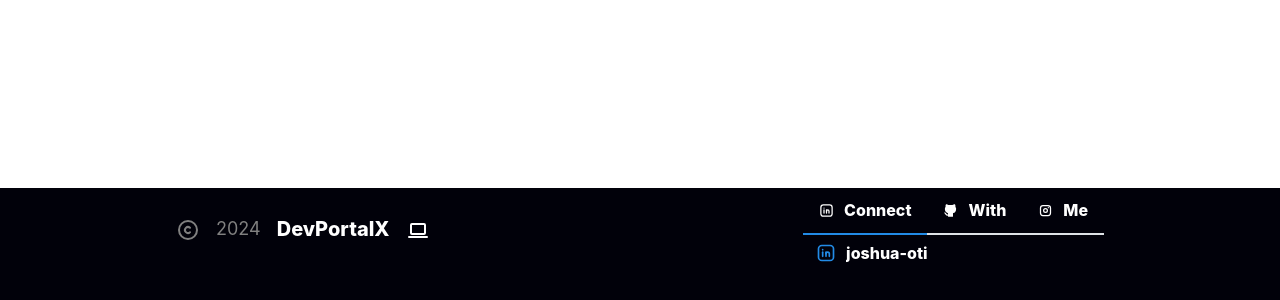
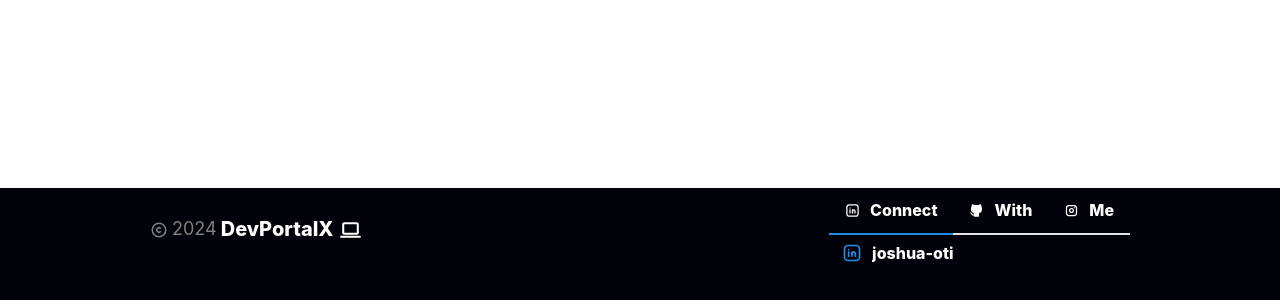
Before and after one commit to joshoti/DevPortalX, a React (Create React App) app: page / in a window 1280 px wide. Shown: the part 1373-1673 px from the top of the page. Built offline with nearby package versions, Linux system fonts and the light colour scheme.

Commit message:
Spread the footer across the full width. Added 150px padding

```diff
--- a/src/app/components/Footer/Footer.module.css
+++ b/src/app/components/Footer/Footer.module.css
@@ -16,3 +16,9 @@
 .headerRight {
   margin-left: auto;
 }
+
+.header {
+  margin: 0px;
+  padding: 0px 150px;
+  max-width: 100%;
+}
--- a/src/app/components/Footer/Footer.tsx
+++ b/src/app/components/Footer/Footer.tsx
@@ -25,10 +25,10 @@ export const Footer = () => {
 
   return (
     <Box bg={"var(--mantine-color-dark-9)"}>
-      <Container h={150}>
-        <Group className={classes.header}>
-          <Group>
-            <IconCopyright color="gray" />
+      <Container h={150} className={classes.header}>
+        <Group>
+          <Group gap={4}>
+            <IconCopyright size={18} color="gray" />
             <Text
               fw={400}
               size="lg"
@@ -37,11 +37,9 @@ export const Footer = () => {
               2024
             </Text>
             <Text className={`${classes.title}`}>DevPortalX</Text>
+            <IconDeviceLaptop size={25} color="white" />
           </Group>
 
-          <Group>
-            <IconDeviceLaptop color="white" />
-          </Group>
           <Group className={`${classes.headerRight}`}>
             <Tabs defaultValue="connect">
               <Tabs.List>
```
